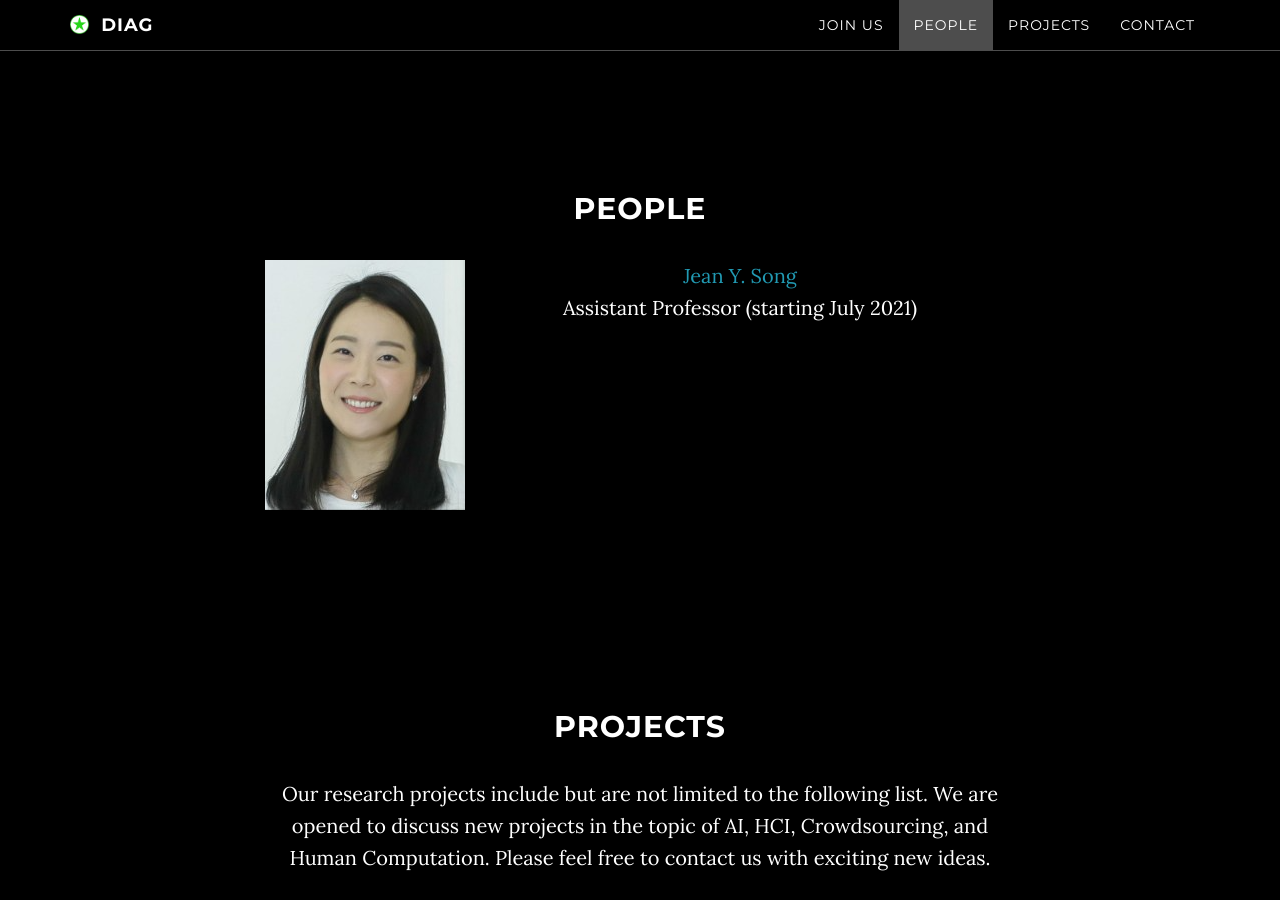
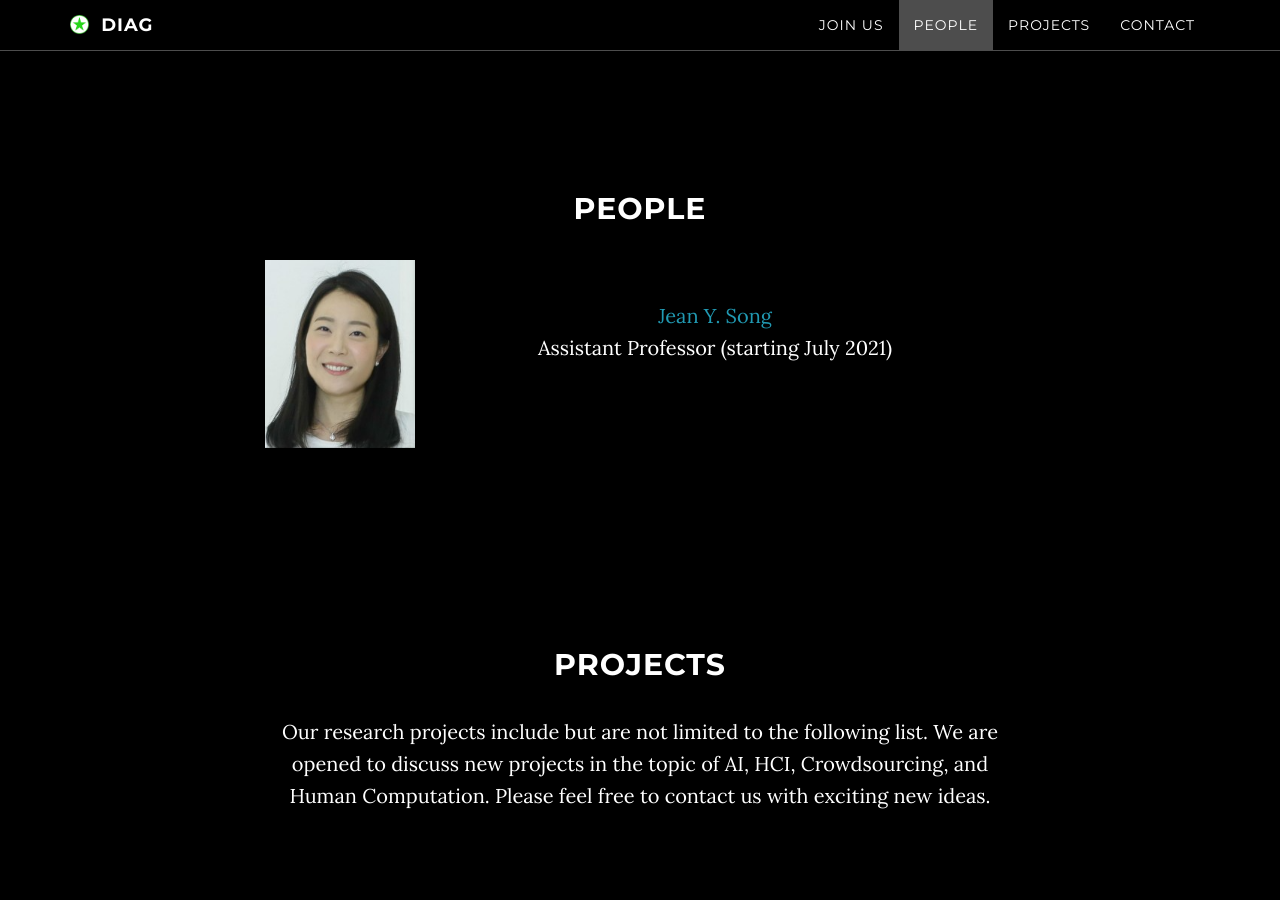
Before and after one commit to raflereak/diag-dgist.github.io, a Jekyll site: the page built from index.html, in a window 1280 px wide and 900 px high, scrolled down 1438 px. Built offline with Jekyll 4.4.1, drawn with Linux system fonts in a browser that asks for light colours.

Commit message:
align profile photo

```diff
--- a/_includes/people.html
+++ b/_includes/people.html
@@ -3,7 +3,8 @@
         <div class="row">
             <div class="col-lg-8 col-lg-offset-2">
                 <h2>People</h2>
-                <img src="/img/JeanSong_profile2021.png" alt="" style="float: left">
+                <img src="/img/JeanSong_profile2021.png" alt="Jean's profile photo with her face" width="150" style="float:left;">
+                <br><br>
                 <p><a href="https://jyskwon.github.io/">Jean Y. Song</a><br>
                 Assistant Professor (starting July 2021)</p>
             </div>
```
